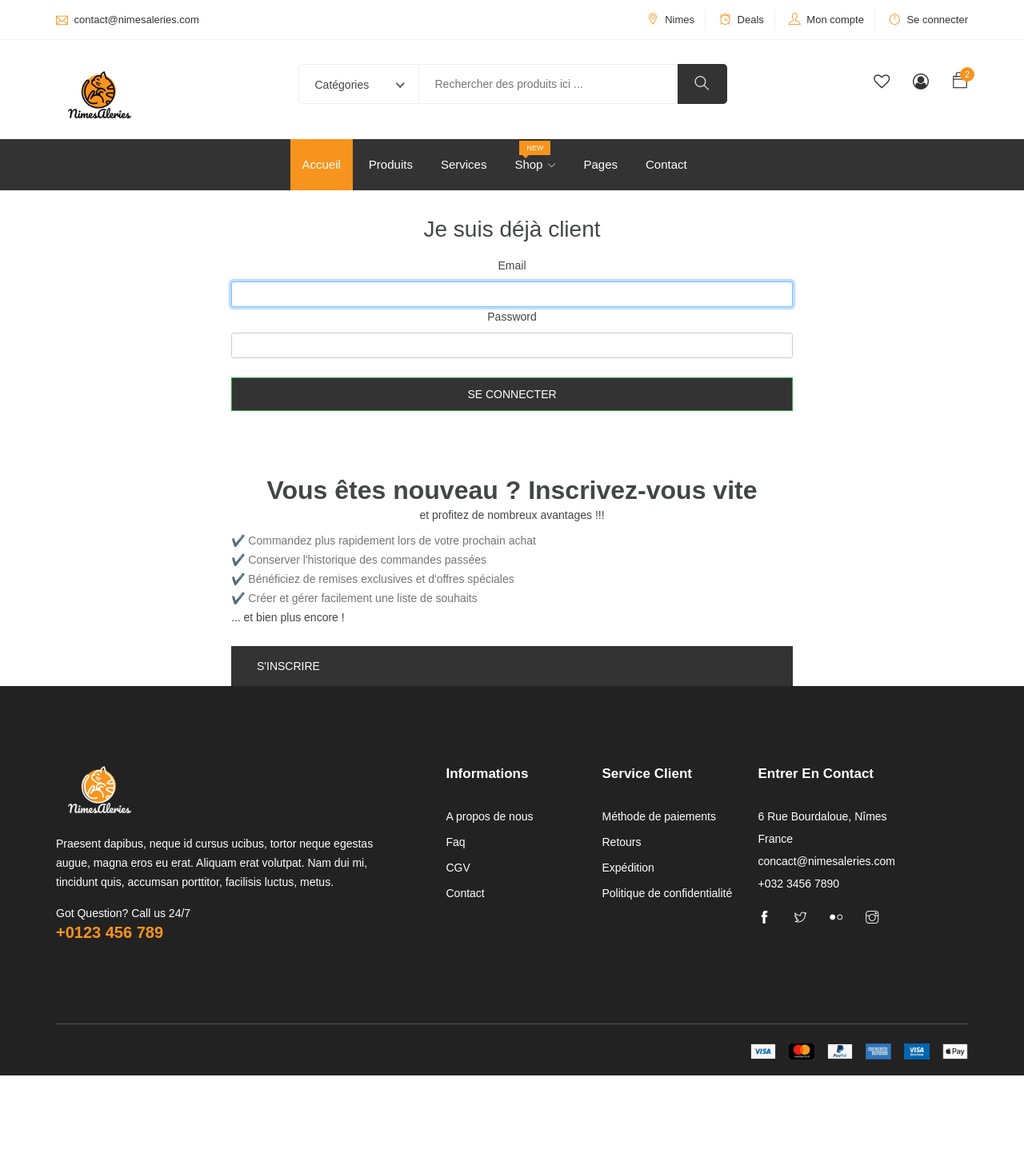
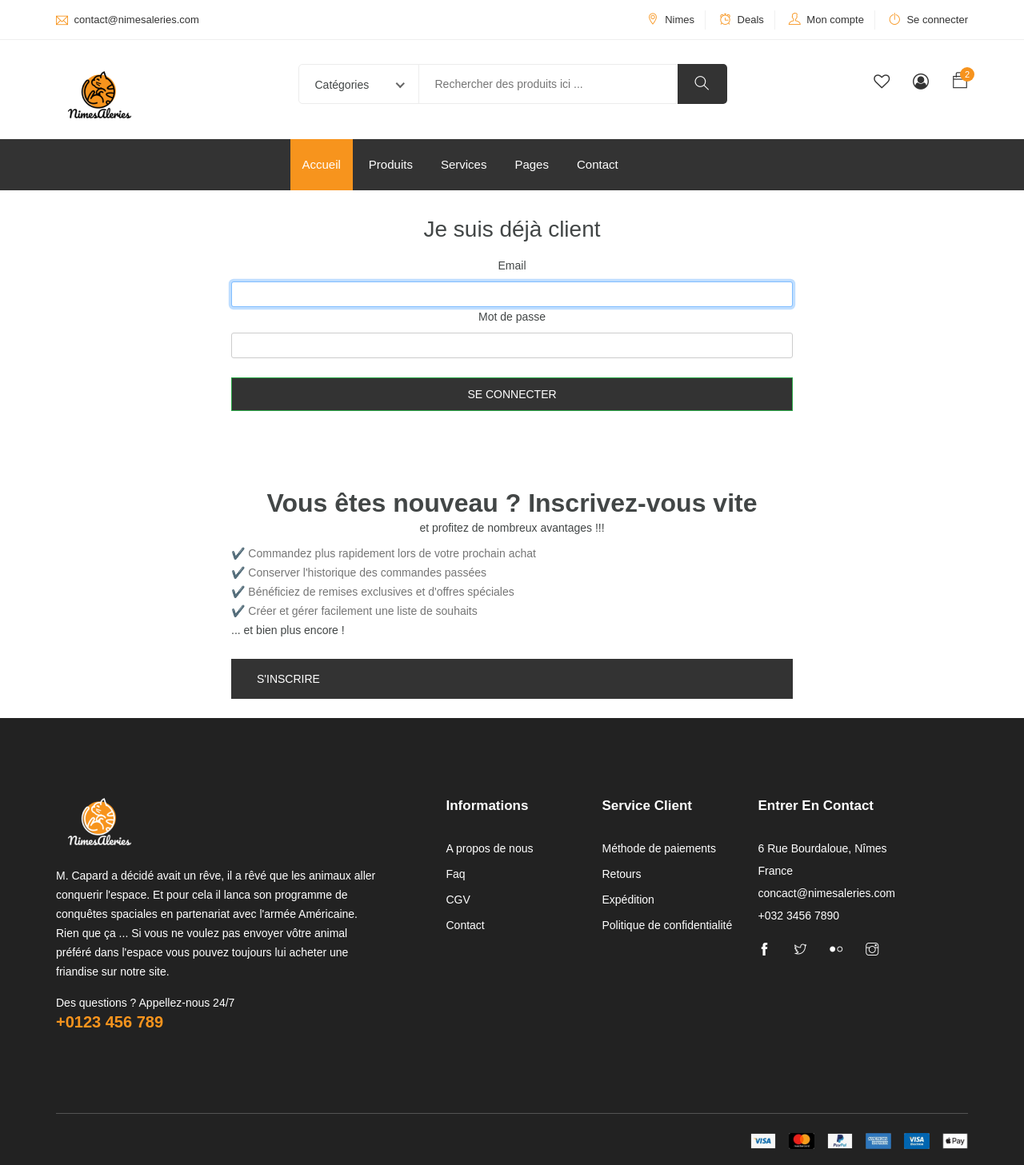
Before and after one commit to Gyomzz/NimesAleries, a Symfony app: template Front/templates/security/login.html.twig in a window 1280 px wide. Shown: the whole page at 80% size. Before the commit the page ends 1345 px from the top, so only its background shows below. Run offline with Twig, Linux system fonts and the light colour scheme; the template is opened without the code that fills it, so the values that code supplies are empty; some libraries are stand-ins or nearby versions.

Commit message:
fix some

```diff
--- a/Front/src/Form/RegistrationFormType.php
+++ b/Front/src/Form/RegistrationFormType.php
@@ -51,7 +51,7 @@ class RegistrationFormType extends AbstractType
             ->add('first_name', TextType::class)
             ->add('birthday', BirthdayType::class, [
                 'placeholder' => [
-                    'year' => 'Year', 'month' => 'Month', 'day' => 'Day',
+                    'Année' => 'Year', 'Mois' => 'Month', 'Jour' => 'Day',
             ],
             ])
             ->add('address', TextareaType::class)
--- a/Front/src/Security/LoginFormAuthenticator.php
+++ b/Front/src/Security/LoginFormAuthenticator.php
@@ -51,8 +51,8 @@ class LoginFormAuthenticator extends AbstractLoginFormAuthenticator
         }
 
         // For example:
-        //return new RedirectResponse($this->urlGenerator->generate('some_route'));
-        throw new \Exception('TODO: provide a valid redirect inside '.__FILE__);
+        return new RedirectResponse($this->urlGenerator->generate('index'));
+        // throw new \Exception('TODO: provide a valid redirect inside '.__FILE__);
     }
 
     protected function getLoginUrl(Request $request): string
--- a/Front/templates/base.html.twig
+++ b/Front/templates/base.html.twig
@@ -63,7 +63,6 @@
 
 				{% include 'home/carousel.html.twig' %}
 				{% include 'home/bestSale.html.twig' %}
-				{% include 'home/aboutUs.html.twig' %}
 				{% else %}
 			{% endif %}
 
--- a/Front/templates/home/aboutUs.html.twig
+++ /dev/null
@@ -1,6 +0,0 @@
-<div class="my-5 container">
-	<h3>La Nimes'Aleries</h3>
-	<article>
-		Lorem ipsum dolor sit amet, consectetur adipisicing elit. Aliquid temporibus reprehenderit pariatur officia illum reiciendis aut dolorum accusantium dolore laborum nemo minus beatae laboriosam aperiam iusto porro iure, distinctio voluptatibus.
-	</article>
-</div>
--- a/Front/templates/inc/footer.html.twig
+++ b/Front/templates/inc/footer.html.twig
@@ -12,8 +12,10 @@
 						<div class="logo">
 							<a href="index.html"><img src="images/logo2.png" alt="#"></a>
 						</div>
-						<p class="text">Praesent dapibus, neque id cursus ucibus, tortor neque egestas augue,  magna eros eu erat. Aliquam erat volutpat. Nam dui mi, tincidunt quis, accumsan porttitor, facilisis luctus, metus.</p>
-						<p class="call">Got Question? Call us 24/7<span>
+						<p class="text">M. Capard a décidé avait un rêve, il a rêvé que les animaux aller conquerir l'espace. Et pour cela il lanca son programme de conquêtes spaciales en partenariat avec l'armée Américaine. Rien que ça ...
+							Si vous ne voulez pas envoyer vôtre animal préféré dans l'espace vous pouvez toujours lui acheter une friandise sur notre site.</p>
+
+						<p class="call">Des questions ? Appellez-nous 24/7<span>
 								<a href="tel:123456789">+0123 456 789</a>
 							</span>
 						</p>
--- a/Front/templates/inc/header.html.twig
+++ b/Front/templates/inc/header.html.twig
@@ -33,10 +33,18 @@
 								<i class="ti-user"></i>
 								<a href="#">Mon compte</a>
 							</li>
-							<li>
-								<i class="ti-power-off"></i>
-								<a href="login.html#">Se connecter</a>
-							</li>
+							{% if app.user %}
+								<li>
+									<i class="ti-power-off"></i>
+									<a href="{{path('app_logout')}}">Se deconnecter</a>
+								</li>
+							{% else %}
+								<li>
+									<i class="ti-power-off"></i>
+									<a href="{{path('app_login')}}">Se connecter</a>
+								</li>
+							{% endif %}
+
 						</ul>
 					</div>
 					<!-- End Top Right -->
@@ -166,8 +174,7 @@
 		<div class="container">
 			<div class="cat-nav-head">
 				<div class="row">
-					<div class="col-lg-3">
-					</div>
+					<div class="col-lg-3"></div>
 					<div class="col-lg-9 col-12">
 						<div
 							class="menu-area">
@@ -186,23 +193,10 @@
 												<a href="#">Services</a>
 											</li>
 											<li>
-												<a href="#">Shop<i class="ti-angle-down"></i>
-													<span class="new">New</span>
-												</a>
-												<ul class="dropdown">
-													<li>
-														<a href="cart.html">Cart</a>
-													</li>
-													<li>
-														<a href="checkout.html">Checkout</a>
-													</li>
-												</ul>
-											</li>
-											<li>
 												<a href="#">Pages</a>
 											</li>
 											<li>
-												<a href="contact.html">Contact</a>
+												<a href="#">Contact</a>
 											</li>
 										</ul>
 									</div>
--- a/Front/templates/registration/register.html.twig
+++ b/Front/templates/registration/register.html.twig
@@ -28,9 +28,9 @@
 
 		{{ form_row(registrationForm.first_name, {'attr' : {'class': 'form-control my-3'}, 'label': 'Prénom' }) }}
 
-		{{ form_row(registrationForm.birthday, {'attr' : {'class': 'form-control my-3'}, 'label': 'Date de naissance' }) }}
+		{{ form_row(registrationForm.birthday, {'attr' : {'class': 'd-flex my-3'}, 'label': 'Date de naissance' }) }}
 
-		{{ form_row(registrationForm.gender, {'attr' : {'class': 'my-2 px-2'}, 'label': 'Genre' }) }}
+		{{ form_row(registrationForm.gender, {'attr' : {'class': 'my-2'}, 'label': 'Genre' }) }}
 
 		{{ form_row(registrationForm.address, {'attr' : {'class': 'form-control my-3'}, 'label': 'Adresse' }) }}
 
--- a/Front/templates/security/login.html.twig
+++ b/Front/templates/security/login.html.twig
@@ -4,7 +4,7 @@
 {% endblock %}
 
 {% block body %}
-	<div class="container mt-4 shadow" style="max-width: 1200px; height: 300px; ">
+	<div class="container mt-4 shadow my-3" style="max-width: 1200px; height: 300px; ">
 
 		{% if error %}
 			<div class="alert alert-danger">{{ error.messageKey|trans(error.messageData, 'security') }}</div>
@@ -69,7 +69,7 @@
 					<h1 class="h3 mb-3 font-weight-normal">Je suis déjà client</h1>
 					<label for="inputEmail">Email</label>
 					<input type="email" value="{{ last_username }}" name="email" id="inputEmail" class="form-control" autocomplete="email" required autofocus>
-					<label for="inputPassword">Password</label>
+					<label for="inputPassword">Mot de passe</label>
 					<input type="password" name="password" id="inputPassword" class="form-control" autocomplete="current-password" required>
 
 					<input type="hidden" name="_csrf_token" value="{{ csrf_token('authenticate') }}">
@@ -104,7 +104,7 @@
 				<p>✔️ Bénéficiez de remises exclusives et d'offres spéciales</p>
 				<p>✔️ Créer et gérer facilement une liste de souhaits</p>
 				<span>... et bien plus encore !</span>
-				<a href="{{ path('app_register')}}" class="btn btn-success mt-4 w-100">S'inscrire</a>
+				<a href="{{ path('app_register')}}" class="btn btn-success my-4 w-100">S'inscrire</a>
 			</div>
 
 		{% endif %}
```
Also changed, not shown: Front/templates/home/bestSale.html.twig (+17 -4 lines).
